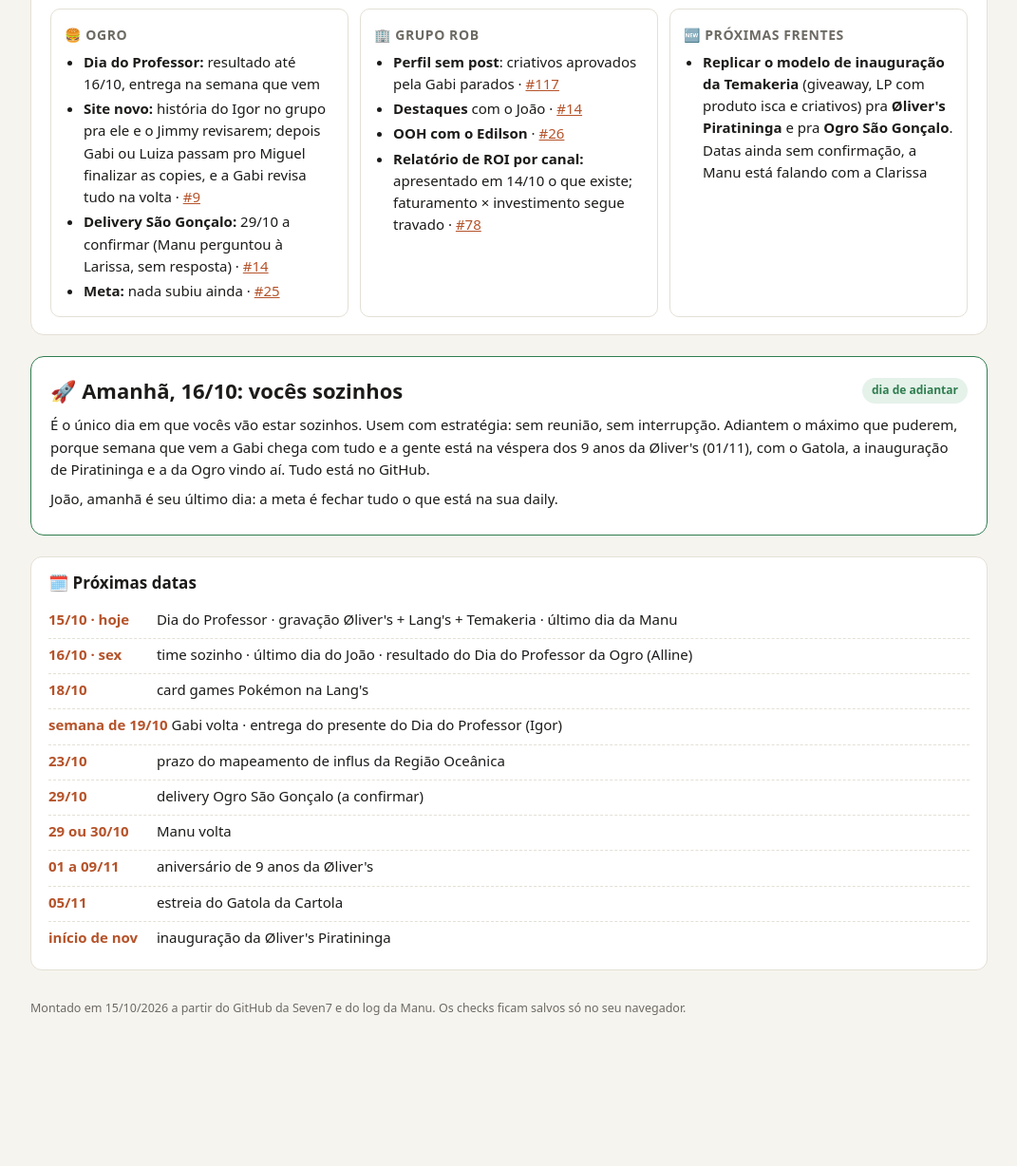
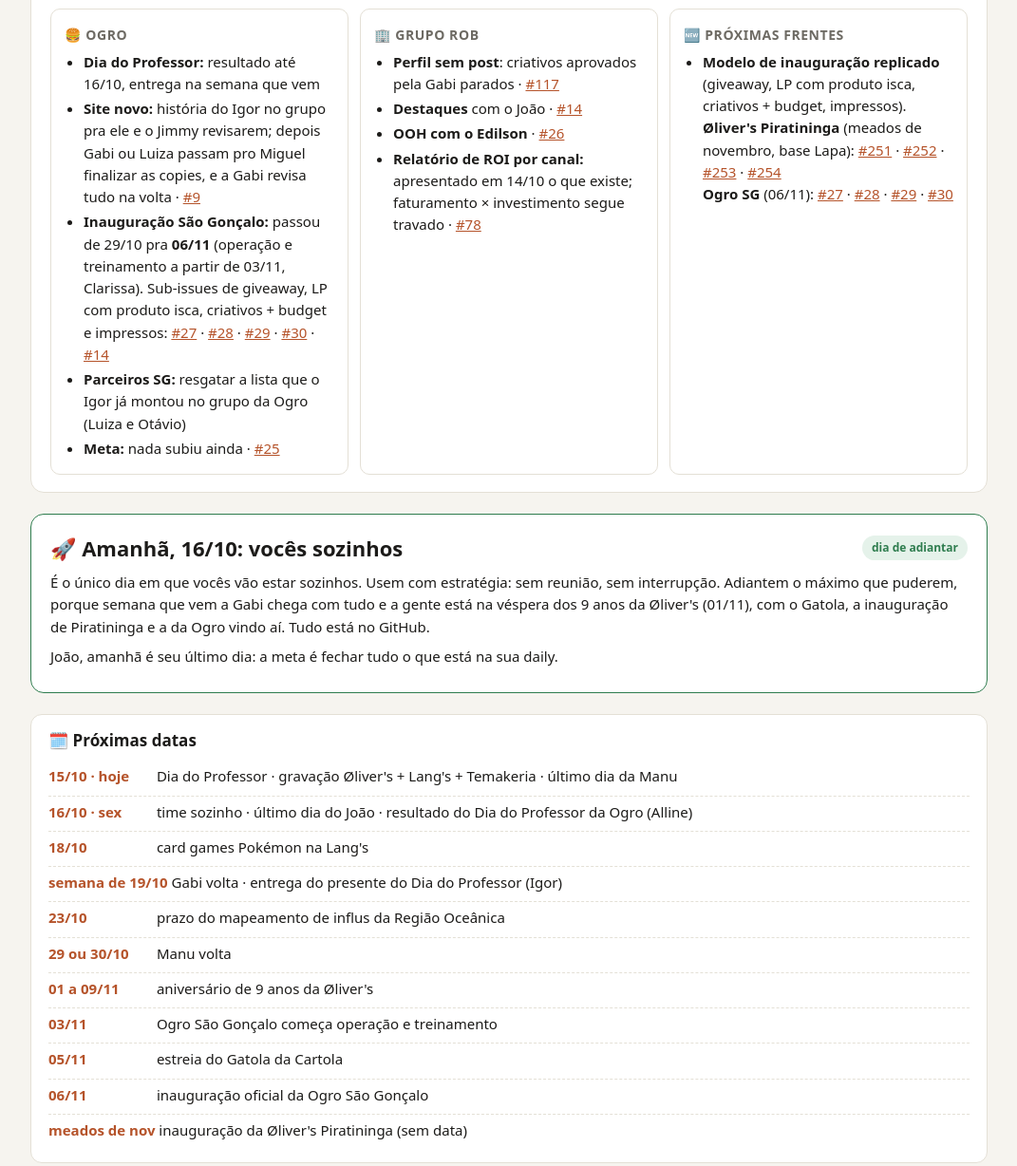
Before and after one commit to dev-seven7/geral-das-marcas-15-10, a plain HTML site: page index.html in a window 1280 px wide. Shown: the part 4534-5762 px from the top of the page at 95% size, without its empty margins (104-1175 px from the left). Before the commit the page ends 5686 px from the top, so only its background shows below. Drawn offline with Linux system fonts and the light colour scheme.

Commit message:
Ogro SG 06/11 + sub-issues de inauguracao Piratininga e Ogro

```diff
--- a/index.html
+++ b/index.html
@@ -265,7 +265,8 @@
     <div class="box"><h3>🍔 Ogro</h3><ul>
       <li><b>Dia do Professor:</b> resultado até 16/10, entrega na semana que vem</li>
       <li><b>Site novo:</b> história do Igor no grupo pra ele e o Jimmy revisarem; depois Gabi ou Luiza passam pro Miguel finalizar as copies, e a Gabi revisa tudo na volta · <a href="https://github.com/dev-seven7/cs-ogro-steaks/issues/9">#9</a></li>
-      <li><b>Delivery São Gonçalo:</b> 29/10 a confirmar (Manu perguntou à Larissa, sem resposta) · <a href="https://github.com/dev-seven7/cs-ogro-steaks/issues/14">#14</a></li>
+      <li><b>Inauguração São Gonçalo:</b> passou de 29/10 pra <b>06/11</b> (operação e treinamento a partir de 03/11, Clarissa). Sub-issues de giveaway, LP com produto isca, criativos + budget e impressos: <a href="https://github.com/dev-seven7/cs-ogro-steaks/issues/27">#27</a> · <a href="https://github.com/dev-seven7/cs-ogro-steaks/issues/28">#28</a> · <a href="https://github.com/dev-seven7/cs-ogro-steaks/issues/29">#29</a> · <a href="https://github.com/dev-seven7/cs-ogro-steaks/issues/30">#30</a> · <a href="https://github.com/dev-seven7/cs-ogro-steaks/issues/14#issuecomment-6191069472">#14</a></li>
+      <li><b>Parceiros SG:</b> resgatar a lista que o Igor já montou no grupo da Ogro (Luiza e Otávio)</li>
       <li><b>Meta:</b> nada subiu ainda · <a href="https://github.com/dev-seven7/cs-ogro-steaks/issues/25">#25</a></li>
     </ul></div>
     <div class="box"><h3>🏢 Grupo ROB</h3><ul>
@@ -275,7 +276,7 @@
       <li><b>Relatório de ROI por canal:</b> apresentado em 14/10 o que existe; faturamento × investimento segue travado · <a href="https://github.com/dev-seven7/cs-rob-food/issues/78">#78</a></li>
     </ul></div>
     <div class="box"><h3>🆕 Próximas frentes</h3><ul>
-      <li><b>Replicar o modelo de inauguração da Temakeria</b> (giveaway, LP com produto isca e criativos) pra <b>Øliver's Piratininga</b> e pra <b>Ogro São Gonçalo</b>. Datas ainda sem confirmação, a Manu está falando com a Clarissa</li>
+      <li><b>Modelo de inauguração replicado</b> (giveaway, LP com produto isca, criativos + budget, impressos).<br><b>Øliver's Piratininga</b> (meados de novembro, base Lapa): <a href="https://github.com/dev-seven7/cs-olivers/issues/251">#251</a> · <a href="https://github.com/dev-seven7/cs-olivers/issues/252">#252</a> · <a href="https://github.com/dev-seven7/cs-olivers/issues/253">#253</a> · <a href="https://github.com/dev-seven7/cs-olivers/issues/254">#254</a><br><b>Ogro SG</b> (06/11): <a href="https://github.com/dev-seven7/cs-ogro-steaks/issues/27">#27</a> · <a href="https://github.com/dev-seven7/cs-ogro-steaks/issues/28">#28</a> · <a href="https://github.com/dev-seven7/cs-ogro-steaks/issues/29">#29</a> · <a href="https://github.com/dev-seven7/cs-ogro-steaks/issues/30">#30</a></li>
     </ul></div>
   </div>
 </section>
@@ -294,11 +295,12 @@
     <li><b>18/10</b> card games Pokémon na Lang's</li>
     <li><b>semana de 19/10</b> Gabi volta · entrega do presente do Dia do Professor (Igor)</li>
     <li><b>23/10</b> prazo do mapeamento de influs da Região Oceânica</li>
-    <li><b>29/10</b> delivery Ogro São Gonçalo (a confirmar)</li>
-    <li><b>29 ou 30/10</b> Manu volta</li>
+        <li><b>29 ou 30/10</b> Manu volta</li>
     <li><b>01 a 09/11</b> aniversário de 9 anos da Øliver's</li>
+    <li><b>03/11</b> Ogro São Gonçalo começa operação e treinamento</li>
     <li><b>05/11</b> estreia do Gatola da Cartola</li>
-    <li><b>início de nov</b> inauguração da Øliver's Piratininga</li>
+    <li><b>06/11</b> inauguração oficial da Ogro São Gonçalo</li>
+    <li><b>meados de nov</b> inauguração da Øliver's Piratininga (sem data)</li>
   </ul>
 </section>
 
```
